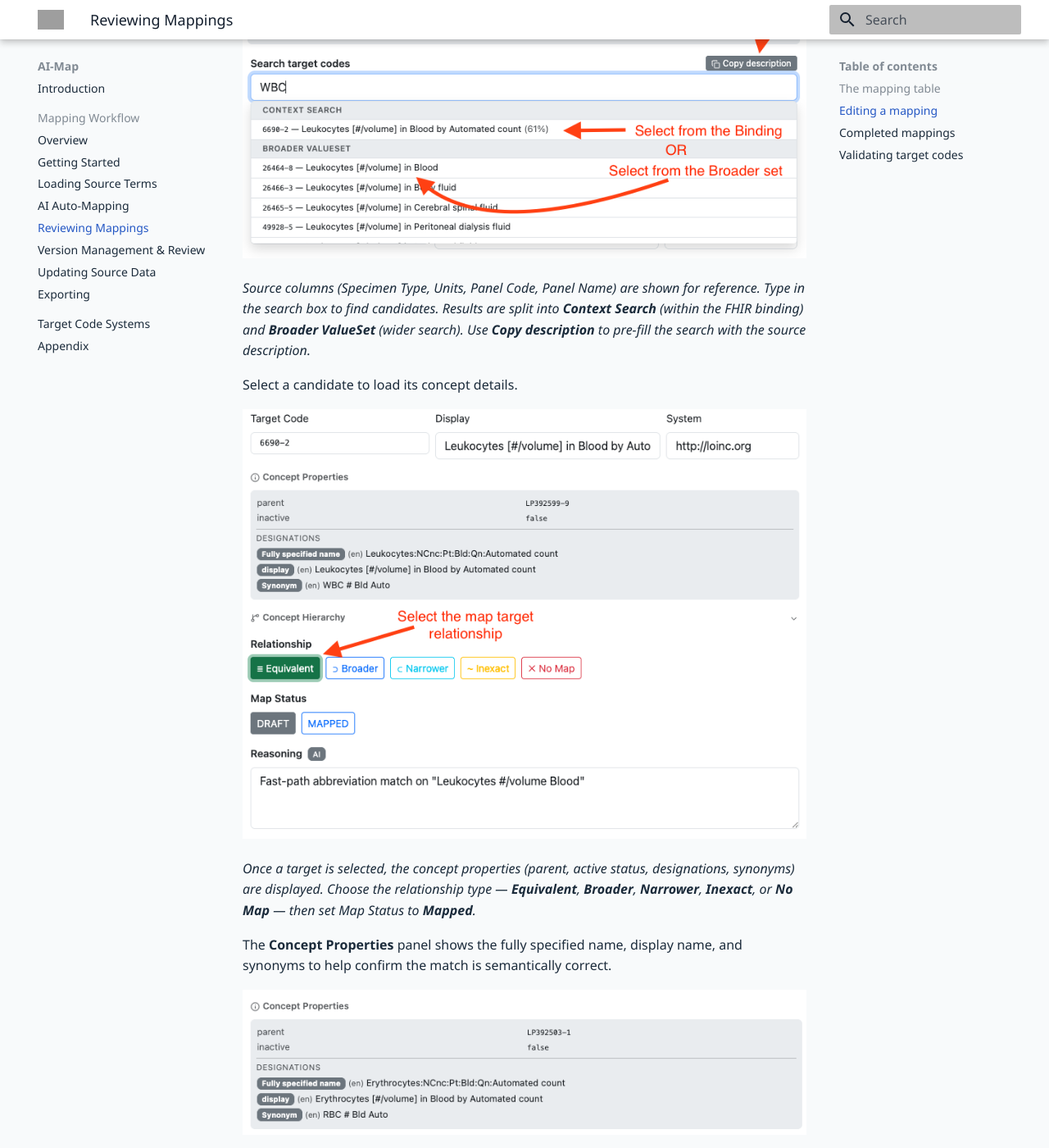
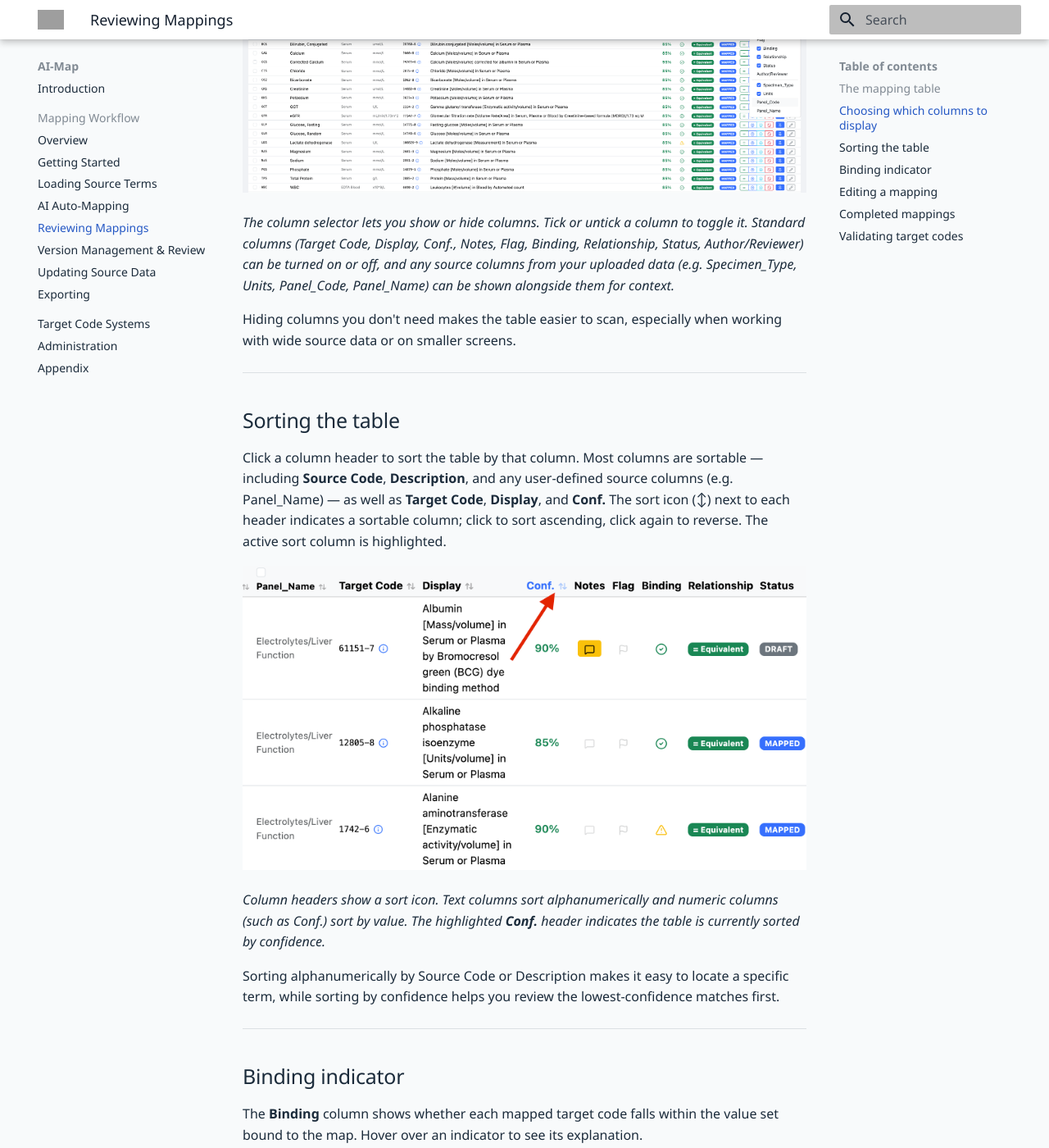
Before and after one commit to mjosborne1/ai-map-docs, an MkDocs documentation site: the page built from docs/workflow/reviewing-mappings.md, in a window 1280 px wide and 1400 px high, scrolled down 885 px. Shown: the whole window at 82% size. Built offline with MkDocs 1.6.1 and Material for MkDocs 9.7.7, drawn with Linux system fonts in a browser that asks for light colours; some of the changed text lies outside the part shown; grey boxes are pictures that could not be loaded.

Commit message:
Document 0.7.0 features: column display, sorting, binding, confidence filter, admin cache
- Add column display selection to reviewing-mappings
- Add table sorting and binding indicator sections
- Add confidence level filter section to auto-mapping
- Add Administration page with Clear Concept Cache
- Add documentation version note (AI-Map 0.7.0) and enable admonition extension

Co-Authored-By: Claude Opus 4.8 (1M context) <noreply@anthropic.com>

```diff
--- a/docs/workflow/reviewing-mappings.md
+++ b/docs/workflow/reviewing-mappings.md
@@ -9,6 +9,45 @@ Use the filter tabs to work through one relationship type at a time, or use the
 ![Mapping table after automap](../images/workflow/15-EditMappingfromTable.png)
 
 *The table after automap. `WBC` and `RBC` have no target yet; `HEB` has been matched to LOINC `718-7` (Haemoglobin) at 85% confidence. Click the **Edit** button or press `e` to open the edit panel.*
+
+---
+
+## Choosing which columns to display
+
+The mapping table can show a lot of information, and not every column is useful for every project. Use the **column selector** — the columns icon at the top-right of the table, next to the search box — to control which columns are displayed.
+
+![Column display selection](../images/workflow/47-ColumnDisplaySelection.png)
+
+*The column selector lets you show or hide columns. Tick or untick a column to toggle it. Standard columns (Target Code, Display, Conf., Notes, Flag, Binding, Relationship, Status, Author/Reviewer) can be turned on or off, and any source columns from your uploaded data (e.g. Specimen_Type, Units, Panel_Code, Panel_Name) can be shown alongside them for context.*
+
+Hiding columns you don't need makes the table easier to scan, especially when working with wide source data or on smaller screens.
+
+---
+
+## Sorting the table
+
+Click a column header to sort the table by that column. Most columns are sortable — including **Source Code**, **Description**, and any user-defined source columns (e.g. Panel_Name) — as well as **Target Code**, **Display**, and **Conf.** The sort icon (↕) next to each header indicates a sortable column; click to sort ascending, click again to reverse. The active sort column is highlighted.
+
+![Sorting columns](../images/workflow/48-SortingColumns.png)
+
+*Column headers show a sort icon. Text columns sort alphanumerically and numeric columns (such as Conf.) sort by value. The highlighted **Conf.** header indicates the table is currently sorted by confidence.*
+
+Sorting alphanumerically by Source Code or Description makes it easy to locate a specific term, while sorting by confidence helps you review the lowest-confidence matches first.
+
+---
+
+## Binding indicator
+
+The **Binding** column shows whether each mapped target code falls within the value set bound to the map. Hover over an indicator to see its explanation.
+
+![Binding indicator](../images/workflow/49-BindingIndicator.png)
+
+*The Binding column indicates how the mapped code relates to the bound value set:*
+
+- ✅ **Green tick** — the code is within the bound value set (e.g. *"Code is within the bound valueset"* / in the SPIA binding).
+- ⚠️ **Orange warning** — the code is outside the primary bound value set but found in a broader secondary set.
+
+Use the binding indicator to confirm that mapped targets conform to the intended value set, and to spot mappings that may need review because they fall outside it.
 
 ---
 
--- a/mkdocs.yml
+++ b/mkdocs.yml
@@ -21,6 +21,9 @@ theme:
     - content.code.copy
   font: false
 
+markdown_extensions:
+  - admonition
+
 extra_css:
   - stylesheets/extra.css
 
@@ -36,6 +39,7 @@ nav:
     - Updating Source Data: workflow/updating-source.md
     - Exporting: workflow/exporting.md
   - Target Code Systems: code-systems.md
+  - Administration: administration.md
   - Appendix: appendix.md
 
 copyright: "© 2026 Australian e-Health Research Centre, CSIRO"
```
Also changed, not shown: README.md (+2 -2 lines), docs/administration.md (added, +15 -0 lines), docs/index.md (+3 -0 lines), docs/workflow/auto-mapping.md (+15 -0 lines), docs/images/workflow/47-ColumnDisplaySelection.png (added), docs/images/workflow/48-SortingColumns.png (added), docs/images/workflow/49-BindingIndicator.png (added), docs/images/workflow/50-ConfidenceLevelFilter.png (added), docs/images/workflow/51-AdminClearConceptCache.png (added).
